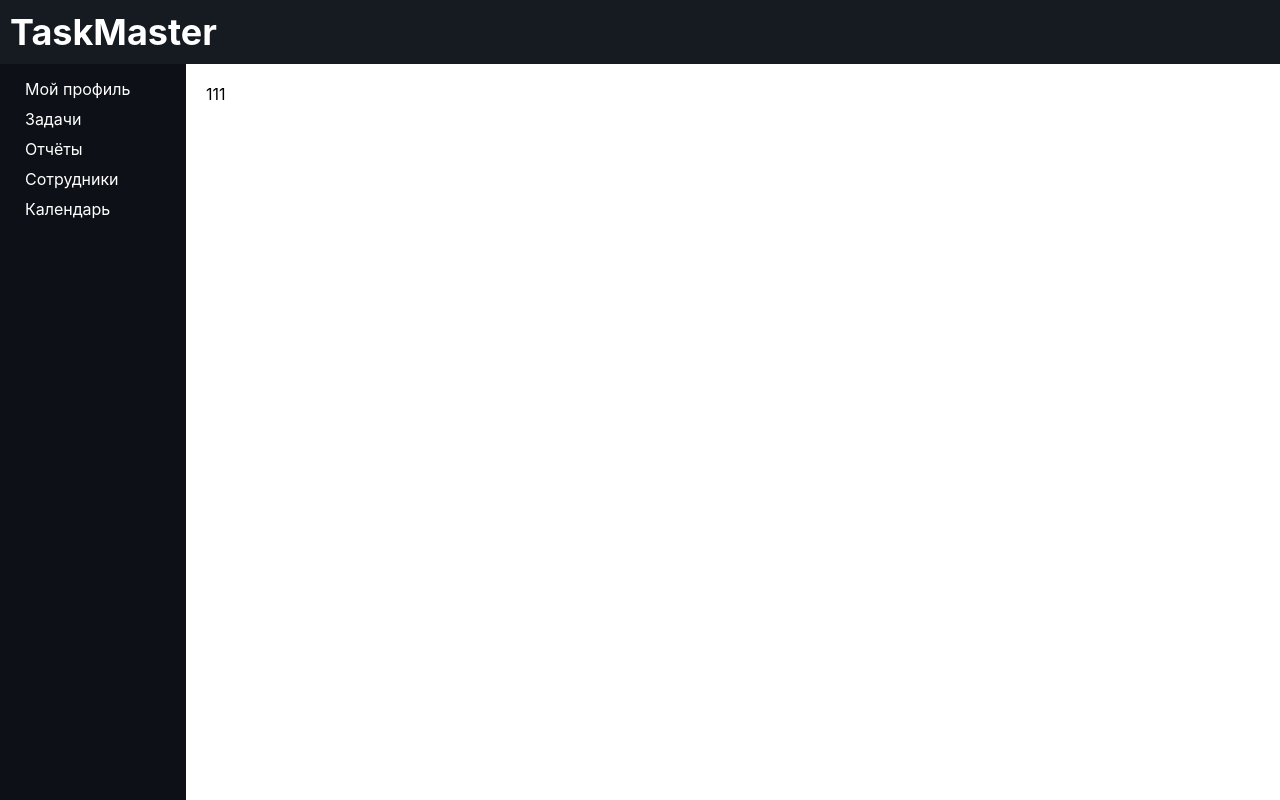
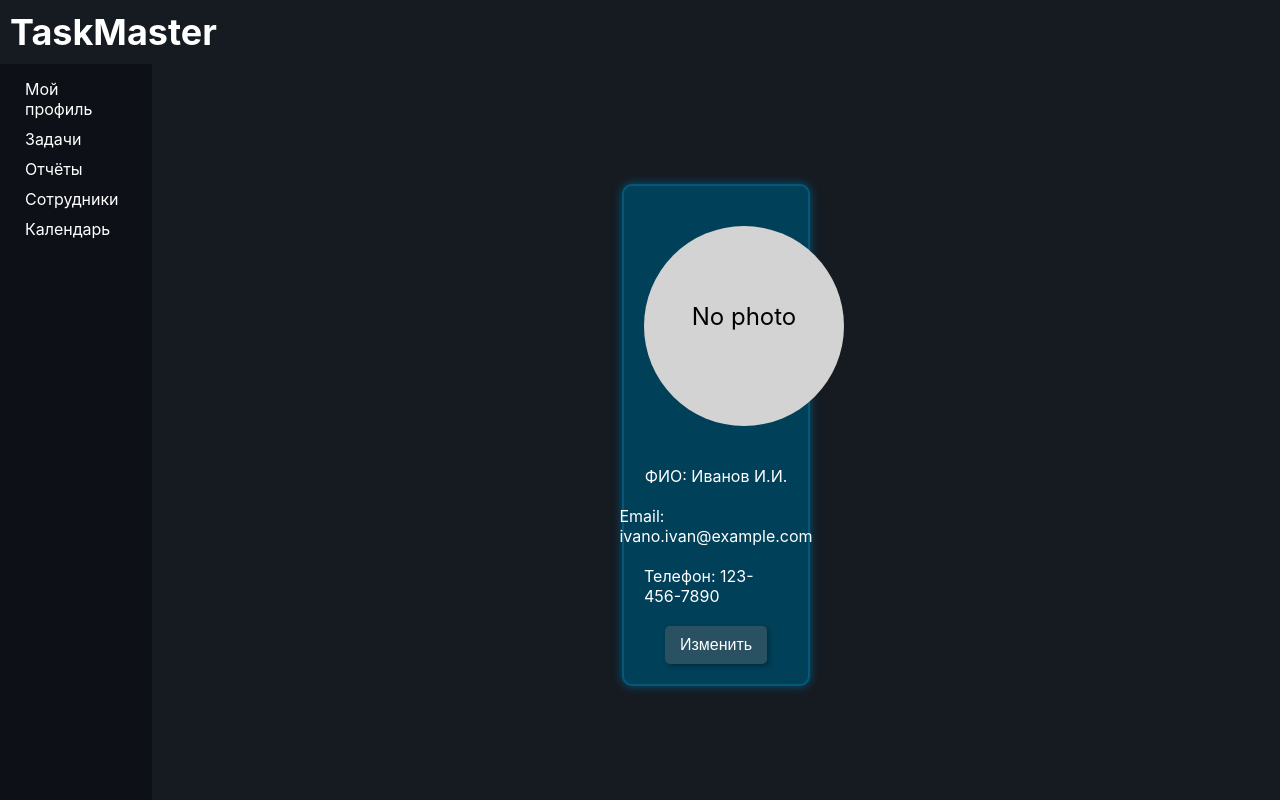
Before and after one commit to saleart-lesha/Taskmaster, a React (Create React App) app: page / in a window 1280 px wide. Shown: the top 800 px of the page. Built offline with nearby package versions, Linux system fonts and the light colour scheme.

Commit message:
complited component Profile with func

```diff
--- a/src/App.css
+++ b/src/App.css
@@ -18,7 +18,8 @@
 .rightPanel {
   width: 85%;
   height: 100vh;
-  background-color: #fff;
+  /* background-color: #fff; */
+  background-color: rgb(22,27,34);
   padding: 20px;
 }
 
--- a/src/App.js
+++ b/src/App.js
@@ -2,6 +2,7 @@ import logo from './logo.svg';
 import './App.css';
 import Header from './components/Header/Header';
 import NavBar from './components/NavBar/NavBar';
+import Profile from './components/ProfilePage/Profile';
 
 function App() {
   return (
@@ -13,7 +14,9 @@ function App() {
         <div className='leftPanel'>
           <NavBar />
         </div>
-        <div className='rightPanel'>111</div>
+        <div className='rightPanel'>
+          <Profile />
+        </div>
       </div>
     </div>
   );
--- a/src/components/NavBar/NavBar.module.css
+++ b/src/components/NavBar/NavBar.module.css
@@ -19,7 +19,7 @@
   /* #7d87ec */
 }
 
-a{
+.navigation a{
   color: rgb(255,255,255)
 
 }
--- a/src/components/ProfilePage/Profile.jsx
+++ b/src/components/ProfilePage/Profile.jsx
@@ -1,17 +1,84 @@
-import React from 'react';
-import { Link } from 'react-router-dom';
-import styles from './NavBar.module.css';
+import React, { useState } from "react";
+import { Link } from "react-router-dom";
+import styles from "./Profile.module.css";
 
-const NavBar = () => {
+const Profile = () => {
+    const [isEditing, setIsEditing] = useState(false);
+    const [name, setName] = useState("Иванов И.И.");
+    const [email, setEmail] = useState("ivano.ivan@example.com");
+    const [phone, setPhone] = useState("123-456-7890");
+    const [photo, setPhoto] = useState("");
+
+    const handleEdit = () => {
+        setIsEditing(!isEditing);
+    };
+
+    const handleSave = () => {
+        setIsEditing(false);
+    };
+
+    const handleNameChange = (e) => {
+        setName(e.target.value);
+    };
+
+    const handleEmailChange = (e) => {
+        setEmail(e.target.value);
+    };
+
+    const handlePhoneChange = (e) => {
+        setPhone(e.target.value);
+    };
+
+    const handlePhotoChange = (e) => {
+        setPhoto(URL.createObjectURL(e.target.files[0]));
+    };
+
     return (
-        <nav className={styles.navigation}>
-            <Link to="/profile" className={styles.link}>Мой профиль</Link>
-            <Link to="/tasks" className={styles.link}>Задачи</Link>
-            <Link to="/reports" className={styles.link}>Отчёты</Link>
-            <Link to="/employees" className={styles.link}>Сотрудники</Link>
-            <Link to="/calendar" className={styles.link}>Календарь</Link>
-        </nav>
+        <div className={styles.profile}>
+            {isEditing ? (
+                <div className={styles.editable}>
+                    <label htmlFor="name">
+                        <a>ФИО:</a>
+                        <input type="text" id="name" value={name} onChange={handleNameChange} />
+                    </label>
+                    <label htmlFor="email">
+                        <a>Email:</a>
+                        <input type="text" id="email" value={email} onChange={handleEmailChange} />
+                    </label>
+                    <label htmlFor="phone">
+                        <a>Телефон:</a>
+                        <input type="text" id="phone" value={phone} onChange={handlePhoneChange} />
+                    </label>
+                    <label htmlFo="photo">
+                        <a>Фото:</a>
+                        <input type="file" id="photo" onChange={handlePhotoChange} />
+                    </label>
+                    {photo && <img src={photo} alt="Profile" />}
+                    <button className={styles.save} onClick={handleSave}>
+                        Сохранить
+                    </button>
+                </div>
+            ) : (
+                <div>
+                    {photo ? (
+                        <img src={photo} alt="Profile" className={styles.photo} />
+                    ) : (
+                        <div className={styles.noPhoto}>
+                            <a>No photo</a>
+                        </div>
+                    )}
+                    <div className={styles.bio}>
+                        <div className={styles.name}><a>ФИО: {name}</a></div>
+                        <div><a>Email: {email}</a></div>
+                        <div><a>Телефон: {phone}</a></div>
+                    </div>
+                    <button className={styles.edit} onClick={handleEdit}>
+                        Изменить
+                    </button>
+                </div>
+            )}
+        </div>
     );
 };
 
-export default NavBar;
+export default Profile;
--- a/src/components/ProfilePage/Profile.module.css
+++ b/src/components/ProfilePage/Profile.module.css
@@ -1,25 +1,138 @@
-.navigation {
-  display: flex;
-  justify-content: space-around;
-  flex-direction: column;
-  padding: 10px;
+/* Общий контейнер */
+.profile{
+  margin: 100px 450px;
+  border: 2px solid rgb(4, 89, 122);
+  border-radius: 10px;
+  box-shadow: 0 0 10px rgb(4, 89, 122);
+  padding: 20px;
+  background-color: rgb(0,64,89)
 }
 
-.link {
+.save, .edit {
+  background-color: rgb(42, 81, 97);
   color: #fff;
-  text-decoration: none;
-  margin: 0 10px;
-  padding: 5px;
+  padding: 10px 15px;
+  border: none;
   border-radius: 5px;
+  box-shadow: 2px 2px 5px rgba(0, 0, 0, 0.3);
+  font-size: 16px;
+  cursor: pointer;
+  transition: background-color 0.3s ease;
+  display: block;
+  margin: 0 auto;
+
+}
+.photo {
+  width: 200px;
+  height: 200px;
+  object-fit: cover;
+  border-radius: 50%;
+  margin-bottom: 20px;
+  display: block;
+  margin: 0 auto;
+}
+.noPhoto {
+  width: 200px;
+  height: 200px;
+  display: flex;
+  justify-content: center;
+  align-items: center;
+  background-color: lightgray;
+  border-radius: 50%;
+  /* margin-bottom: 20px; */
+  margin-top: 120px;
+  font-size: 24px;
+  text-align: center;
+
+  margin: 20px auto;
 }
 
-.link:hover {
-  background-color: rgb(42, 81, 97);
-  /* rgb(20,215,242) */
-  /* #7d87ec */
+.noPhoto a{
+  margin-bottom: 20px;
 }
 
-a{
-  color: rgb(255,255,255)
+.editable input,
+.editable textarea {
+  width: 100%;
+  display: inline-block;
+  box-sizing: border-box;
+  margin-bottom: 10px;
+
 
 }
+
+.editable label {
+  /* display: block; */
+  font-weight: bold;
+  /* margin-bottom: 5px; */
+  text-align: center;
+}
+
+/* Блок биографии(ФИО,майл, телефон) */
+.bio{
+    display: flex;
+    flex-direction: column;
+    align-items: center;
+    justify-content: center;
+    margin-bottom: 20px;
+}
+.bio div{
+  margin-top: 20px;
+
+}
+.bio a{
+  color: #fff;
+}
+
+.editable {
+  display: flex;
+  flex-direction: column;
+  align-items: center;
+  width: 80%;
+  margin: 0 auto;
+}
+.editable a{
+  color: #fff;
+}
+
+label {
+  display: flex;
+  flex-direction: column;
+  margin-bottom: 20px;
+}
+
+input[type="text"] {
+  width: 100%;
+  padding: 10px;
+  margin-top: 5px;
+  border: 1px solid #ccc;
+  border-radius: 5px;
+  font-size: 16px;
+  border: 2px solid rgb(168, 223, 245);
+  border-radius: 10px;
+  box-shadow: 0 0 10px rgb(4, 89, 122);
+  background-color: white;
+}
+
+input[type="file"] {
+  width: 100%;
+  margin-top: 5px;
+  background-color: rgb(147, 208, 232);
+}
+
+img {
+  width: 200px;
+  height: auto;
+  margin-top: 10px;
+}
+
+button.save {
+  padding: 10px 20px;
+  margin-top: 10px;
+  background-color: rgb(42, 81, 97);
+  border: none;
+  border-radius: 5px;
+  color: #fff;
+  font-size: 16px;
+  cursor: pointer;
+}
```
